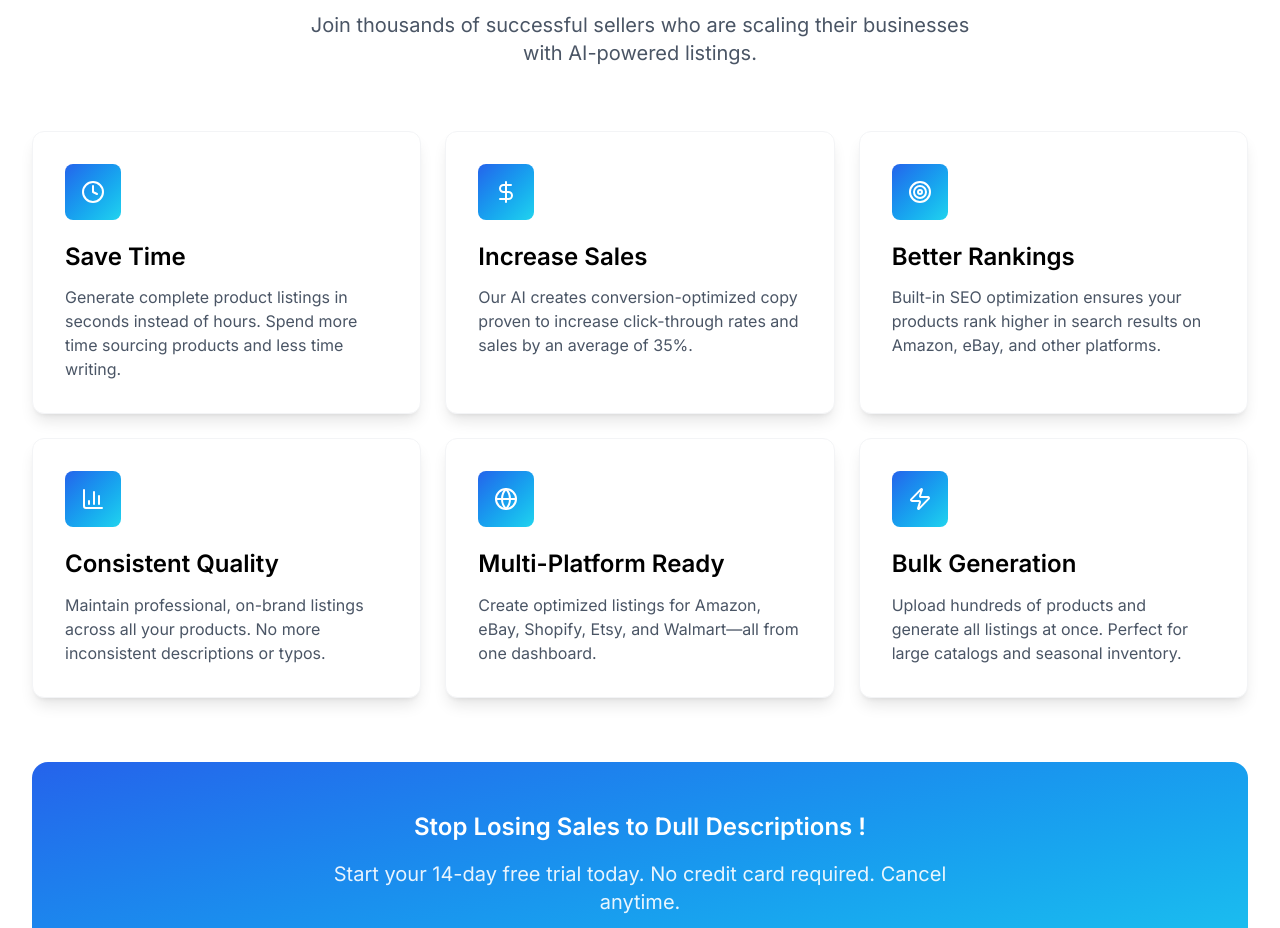
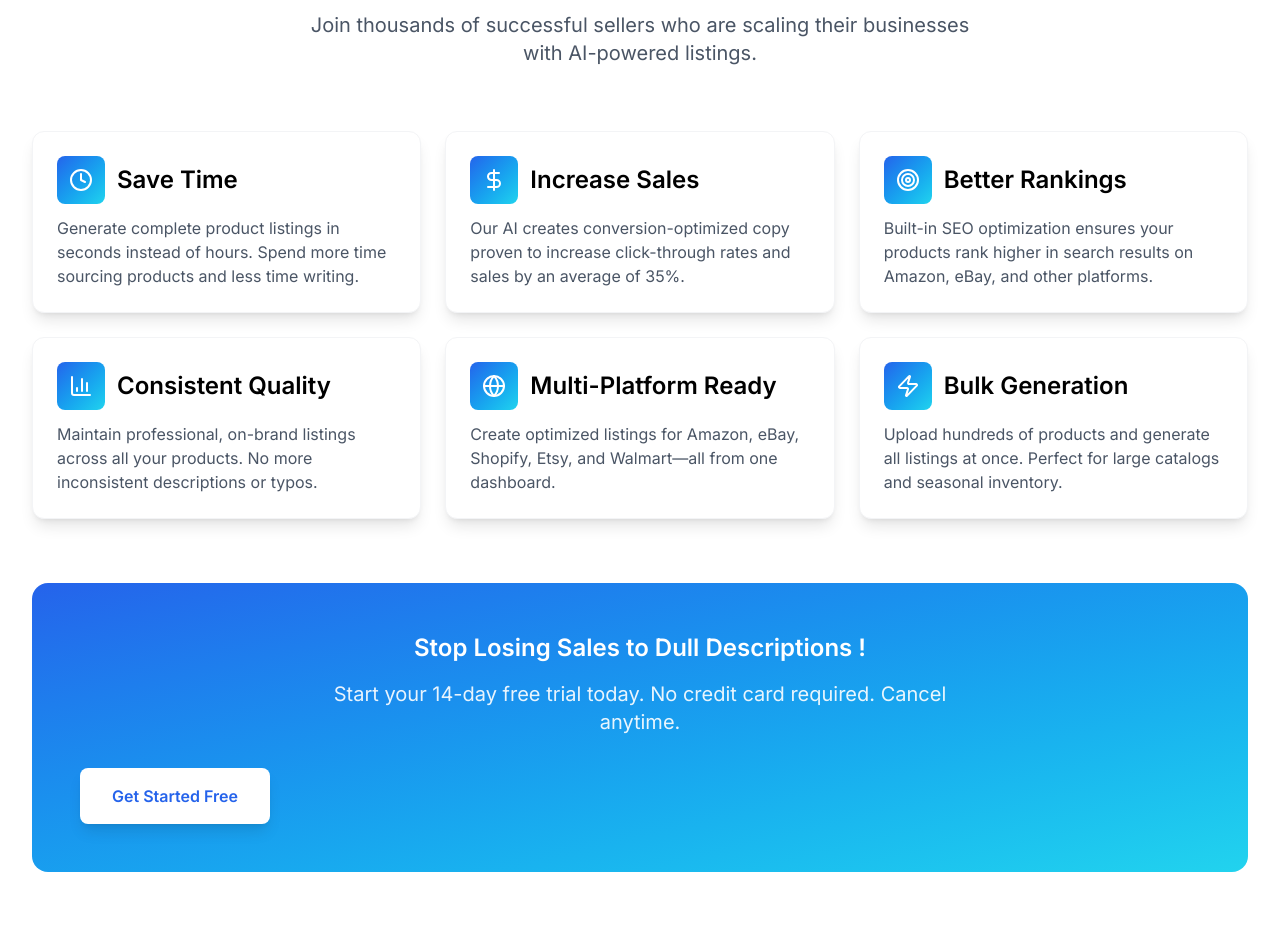
Before and after one commit to evangelista-junior/listing-ai, a Next.js app: page / in a window 1280 px wide. Shown: the part 3000-3928 px from the top of the page. Built offline with nearby package versions, Linux system fonts and the light colour scheme.

Commit message:
refactor: Remove commented-out code for cleaner Benefits component

```diff
--- a/src/components/sections/Benefits/index.tsx
+++ b/src/components/sections/Benefits/index.tsx
@@ -1,6 +1,7 @@
 import { Clock, DollarSign, Target, BarChart3, Globe, Zap } from "lucide-react";
 import Link from "next/link";
 import { Button } from "../../ui/Button";
+import { Card } from "../../ui/Card";
 
 export function Benefits() {
   const benefits = [
@@ -64,18 +65,12 @@ export function Benefits() {
 
         <div className="grid md:grid-cols-2 lg:grid-cols-3 gap-6">
           {benefits.map((benefit, index) => (
-            <div
+            <Card
               key={benefit.title}
-              className={`bg-white p-8 rounded-xl shadow-lg hover:shadow-xl transition-all duration-300 border border-gray-100 group animate-fade-in stagger-${
-                index + 2
-              }`}
-            >
-              <div className="w-14 h-14 bg-linear-to-br from-primary to-auxiliar rounded-lg flex items-center justify-center mb-5 text-white group-hover:scale-110 transition-transform duration-300">
-                {benefit.icon}
-              </div>
-              <h3 className="mb-3">{benefit.title}</h3>
-              <p className="text-gray-600">{benefit.description}</p>
-            </div>
+              icon={benefit.icon}
+              title={benefit.title}
+              description={benefit.description}
+            />
           ))}
         </div>
 
```
